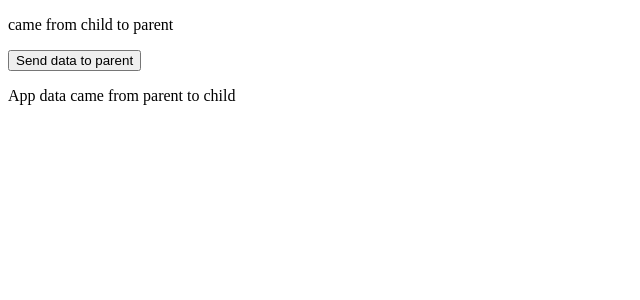
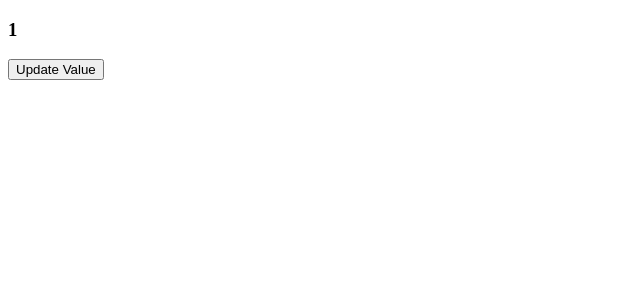
Before and after one commit to yuvrajdas/2024_Learnings, a React (Create React App) app in the folder React/react-code-step-by-step/: page / in a window 1280 px wide. Shown: the top 300 px of the page, without its empty margins (0-640 px from the left). Built offline with nearby package versions, Linux system fonts and the light colour scheme.

Commit message:
pure component

```diff
--- a/React/react-code-step-by-step/src/App.js
+++ b/React/react-code-step-by-step/src/App.js
@@ -6,6 +6,7 @@ import __3InputBox from "./Concepts/__3InputBox";
 import __4Toggler from "./Concepts/__4Toggler";
 import __6DataTransfer from "./Concepts/__6DataTransfer";
 import __5NormalForm from "./Concepts/__5NormalForm";
+import __7PureComponent from "./Concepts/__7PureComponent";
 import __1ConstructorAndRender from "./LifeCycleMethods/__1ConstructorAndRender";
 import __2ComponentDidMount from "./LifeCycleMethods/__2ComponentDidMount";
 import __3ComponentDidUpdate from "./LifeCycleMethods/__3ComponentDidUpdate";
@@ -47,8 +48,9 @@ function App() {
     {/* <__5ComponentWillUnmount /> */}
     {/* <__1UseState /> */}
     {/* <__2UseEffect /> */}
-    <p>{state} came from child to parent</p>
-    <__6DataTransfer parentData="App data" alert={getDataFromChild} />
+    {/* <p>{state} came from child to parent</p>
+    <__6DataTransfer parentData="App data" alert={getDataFromChild} /> */}
+    <__7PureComponent />
    </>
   );
 }
--- /dev/null
+++ b/React/react-code-step-by-step/src/Concepts/__7PureComponent.jsx
@@ -0,0 +1,27 @@
+import React from "react";
+
+class __7PureComponent extends React.PureComponent{
+
+    constructor(){
+        super();
+        this.state = {
+            count: 1
+        }
+    }
+
+    updateCount(){
+        this.setState({ count: this.state.count});
+    }
+
+    render(){
+        console.log("Re-rendering...");
+        return (
+            <>
+                <h3>{this.state.count}</h3>
+                <button onClick={() => this.updateCount()}>Update Value</button>
+            </>
+        );
+    }
+}
+
+export default __7PureComponent;
```
